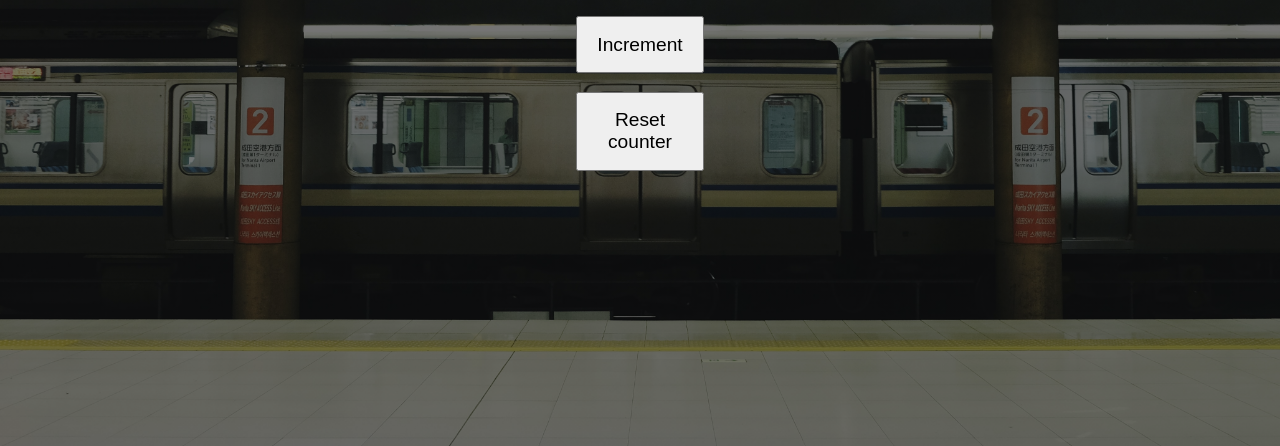
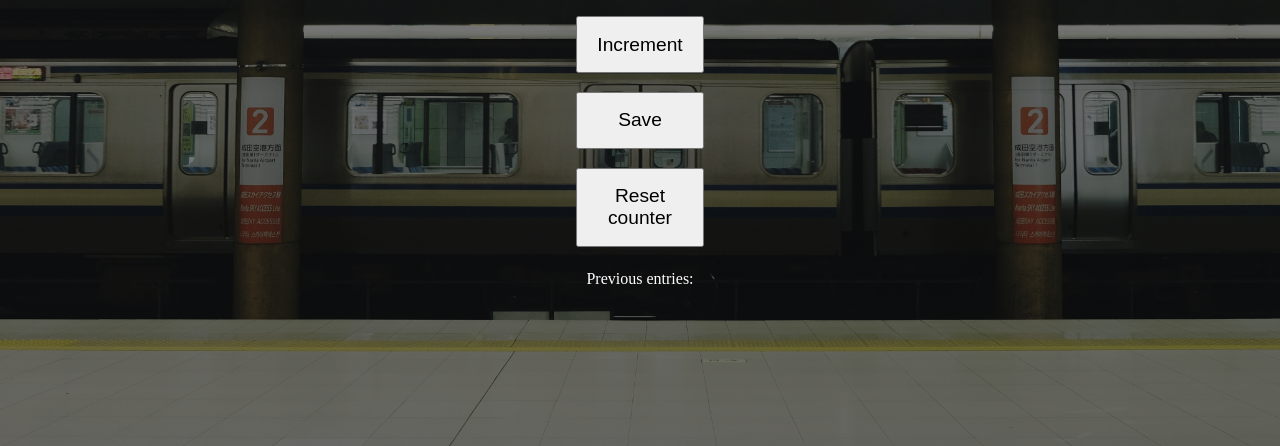
Before and after one commit to musinski/simple-subway-passanger-counter, a plain HTML site: page index.html in a window 1280 px wide. Shown: the part 354-800 px from the top of the page. Drawn offline with Linux system fonts and the light colour scheme.

Commit message:
Added save functionality

```diff
--- a/index.html
+++ b/index.html
@@ -7,11 +7,17 @@
     <link rel="stylesheet" href="styles.css">
 </head>
 <body>
-    <div class="content">
-        <h1>People entered:</h1>
-        <h2 id="count-el">0</h2>
-        <button id="increment-btn" onclick="increment()">Increment</button>
-        <button id="reset-counter-btn" onclick="resetCounter()">Reset counter</button>
+    <div class="content-container">
+        <div class="content">
+            <h1>People entered:</h1>
+            <h2 id="count-el">0</h2>
+            <button id="increment-btn" onclick="increment()">Increment</button>
+            <button id="save-btn" onclick="save()">Save</button>
+            <button id="reset-counter-btn" onclick="resetCounter()">Reset counter</button>
+        </div>
+    </div>
+    <div class="previous-counts">
+        <p>Previous entries: <span id="saved-count"></span></p>
     </div>
     <script src="/js/script.js"></script>
 </body>
--- a/js/script.js
+++ b/js/script.js
@@ -1,9 +1,15 @@
-//document.getElementById("count-el").innerText = 10;
 let passangerCount = 0;
+let saveElement = document.getElementById("saved-count");
 
 function increment() {
     passangerCount += 1;
     document.getElementById("count-el").innerText = passangerCount;
+}
+
+function save() {
+    let countString = passangerCount;
+    let dashSeparator = " - ";
+    saveElement.textContent += countString + dashSeparator;
 }
 
 function resetCounter() {
@@ -13,6 +19,7 @@ function resetCounter() {
     if (userResponse == 'yes' || userResponse == 'y') {
         passangerCount = 0;
         document.getElementById("count-el").innerText = passangerCount;
+        document.getElementById("saved-count").innerHTML = "";
     } else if (userResponse == 'no' || userResponse == 'n'){
         alert("Not resetting.");
     }
--- a/styles.css
+++ b/styles.css
@@ -19,12 +19,15 @@ body {
     background-repeat: no-repeat;
     height: 100vh;
     color: white;
+}
+
+.content-container {
     display: flex;
     justify-content: center;
 }
 
 .content {
-    margin-top: 10em;
+    margin-top: 6em;
     display: flex;
     flex-direction: column;
     align-items: center;
@@ -35,7 +38,14 @@ body {
 }
 
 #increment-btn {
-    margin-top: 12em;
+    margin-top: 1em;
+    padding: 0.8em;
+    width: 60%;
+    font-size: 1.2rem;
+}
+
+#save-btn {
+    margin-top: 1em;
     padding: 0.8em;
     width: 60%;
     font-size: 1.2rem;
@@ -46,6 +56,16 @@ body {
     padding: 0.8em;
     width: 60%;
     font-size: 1.2rem;
+}
+
+.previous-counts {
+    display: flex;
+    justify-content: center;
+    margin-top: 0.5em;
+}
+
+#saved-count {
+    font-size: 2rem;
 }
 
 @media only screen and (min-width: 600px) {
```
